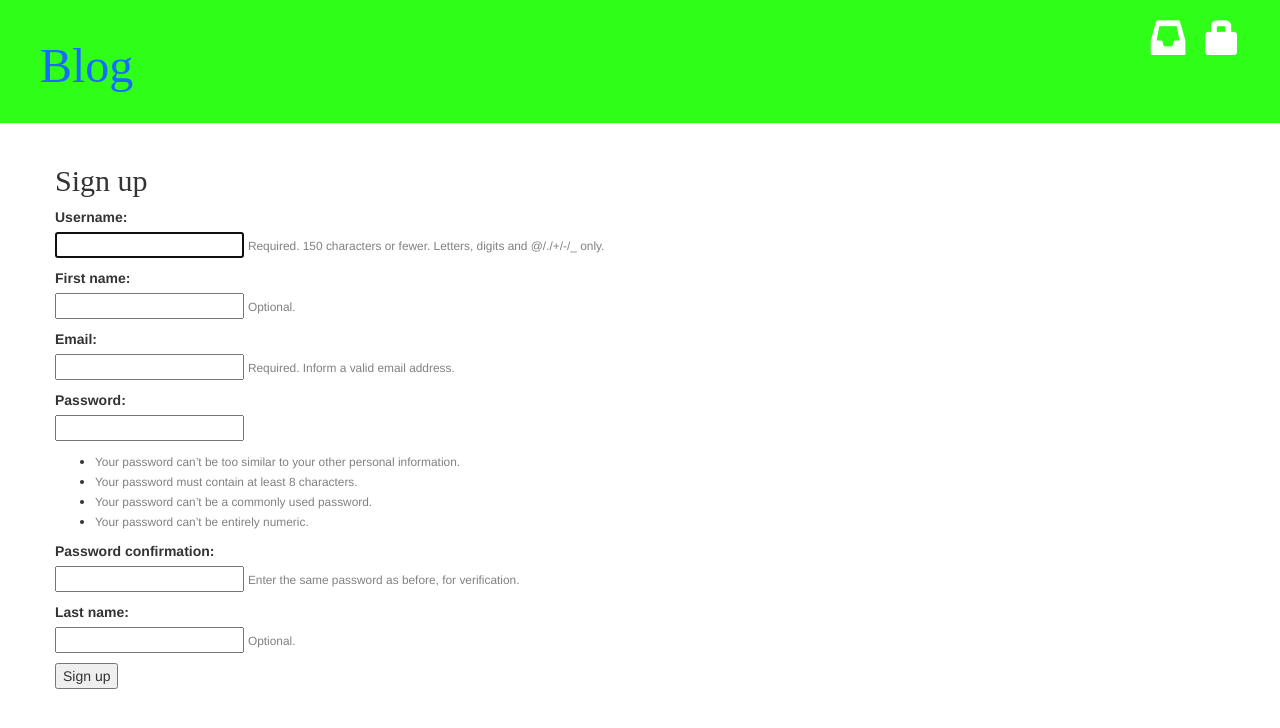
After one commit to Vladiverev/django_test, a Django app: page /accounts/signup/ in a window 1280 px wide. The commit adds this page. Shown: the top 728 px of the page. Run offline with Django 3.2, Linux system fonts and the light colour scheme; some libraries are stand-ins or nearby versions.

Commit message:
commetns

```diff
--- a/blog/blog/settings.py
+++ b/blog/blog/settings.py
@@ -38,6 +38,7 @@ INSTALLED_APPS = [
     'django.contrib.messages',
     'django.contrib.staticfiles',
     'blog_test',
+    'mptt',
 ]
 
 MIDDLEWARE = [
--- a/blog/blog/urls.py
+++ b/blog/blog/urls.py
@@ -15,8 +15,8 @@ Including another URLconf
 """
 from django.conf.urls import include, url
 from django.contrib import admin
+from django.contrib.auth import views
 
-from django.contrib.auth import views
 
 urlpatterns = [
     url(r'^admin/', admin.site.urls),
--- a/blog/blog_test/forms.py
+++ b/blog/blog_test/forms.py
@@ -1,5 +1,6 @@
 from django import forms
-
+from django.contrib.auth.forms import UserCreationForm
+from django.contrib.auth.models import User
 from .models import Post, Comment
 
 
@@ -14,4 +15,14 @@ class CommentForm(forms.ModelForm):
 
     class Meta:
         model = Comment
-        fields = ('author', 'text',)
+        fields = ('text', 'parent')
+
+
+class SignUpForm(UserCreationForm):
+    first_name = forms.CharField(max_length=30, required=False, help_text='Optional.')
+    last_name = forms.CharField(max_length=30, required=False, help_text='Optional.')
+    email = forms.EmailField(max_length=254, help_text='Required. Inform a valid email address.')
+
+    class Meta:
+        model = User
+        fields = ('username', 'first_name', 'email', 'password1', 'password2', )
--- a/blog/blog_test/static/css/blog.css
+++ b/blog/blog_test/static/css/blog.css
@@ -15,7 +15,7 @@
 }
 
 h1, h2, h3, h4 {
-    font-family: 'Lobster', cursive;
+    font-family: 'Tahoma, Geneva, sans-serif'
 }
 
 .date {
@@ -27,6 +27,10 @@ h1, h2, h3, h4 {
 }
 
 .post-form textarea, .post-form input {
+    width: 100%;
+}
+
+.regisrtation-form textarea, .regisrtation-form input {
     width: 100%;
 }
 
@@ -48,3 +52,20 @@ h1, h2, h3, h4 {
 .comment {
     margin: 20px 0px 20px 20px;
 }
+
+div.after-comment > div {
+  display: block;
+  padding:0px 0px 0px 30px;
+  border-left:solid 1px #999;
+  margin-left:6px
+}
+
+div.after-comment > div.drop {
+  display:block;
+  width:12px;
+  z-index:10;
+  cursor:pointer;
+  padding:0;
+  margin:0;
+  border-left:0px;
+}
--- a/blog/blog_test/templates/blog/base.html
+++ b/blog/blog_test/templates/blog/base.html
@@ -15,6 +15,7 @@
                 <p class="top-menu">Hello {{ user.username }} <small>(<a href="{% url 'logout' %}">Log out</a>)</small></p>
             {% else %}
                 <a href="{% url 'login' %}" class="top-menu"><span class="glyphicon glyphicon-lock"></span></a>
+                <a href="{% url 'signup' %}" class="top-menu"><span class="glyphicon glyphicon-inbox"></span></a>
             {% endif %}
             <h1><a href="/">Blog</a></h1>
         </div>
--- a/blog/blog_test/templates/blog/post_list.html
+++ b/blog/blog_test/templates/blog/post_list.html
@@ -8,7 +8,7 @@
             </div>
             <h1><a href="{% url 'post_detail' pk=post.pk %}">{{ post.title }}</a></h1>
             <p>{{ post.text|linebreaksbr }}</p>
-            <a href="{% url 'post_detail' pk=post.pk %}">Comments: {{ post.approved_comments.count }}</a>
+            <a href="{% url 'post_detail' pk=post.pk %}">Comments: {{ post.comments.count }}</a>
         </div>
     {% endfor %}
 {% endblock %}
--- /dev/null
+++ b/blog/blog_test/templates/registration/signup.html
@@ -0,0 +1,21 @@
+{% extends 'blog/base.html' %}
+
+{% block content %}
+  <h2>Sign up</h2>
+  <form method="post">
+    {% csrf_token %}
+    {% for field in form %}
+      <p>
+        {{ field.label_tag }}<br>
+        {{ field }}
+        {% if field.help_text %}
+          <small style="color: grey">{{ field.help_text }}</small>
+        {% endif %}
+        {% for error in field.errors %}
+          <p style="color: red">{{ error }}</p>
+        {% endfor %}
+      </p>
+    {% endfor %}
+    <button type="submit">Sign up</button>
+  </form>
+{% endblock %}
--- a/blog/blog_test/urls.py
+++ b/blog/blog_test/urls.py
@@ -3,6 +3,7 @@ from . import views
 
 urlpatterns = [
     url(r'^$', views.post_list, name='post_list'),
+    url(r'^accounts/signup/$', views.signup, name='signup'),
     url(r'^post/(?P<pk>\d+)/$', views.post_detail, name='post_detail'),
     url(r'^post/new/$', views.post_new, name='post_new'),
     url(r'^post/(?P<pk>\d+)/edit/$', views.post_edit, name='post_edit'),
@@ -10,6 +11,4 @@ urlpatterns = [
     url(r'^post/(?P<pk>\d+)/publish/$', views.post_publish, name='post_publish'),
     url(r'^post/(?P<pk>\d+)/remove/$', views.post_remove, name='post_remove'),
     url(r'^post/(?P<pk>\d+)/comment/$', views.add_comment_to_post, name='add_comment_to_post'),
-    url(r'^comment/(?P<pk>\d+)/approve/$', views.comment_approve, name='comment_approve'),
-    url(r'^comment/(?P<pk>\d+)/remove/$', views.comment_remove, name='comment_remove'),
 ]
--- a/blog/blog_test/views.py
+++ b/blog/blog_test/views.py
@@ -1,10 +1,9 @@
-from django.shortcuts import render, get_object_or_404
+from django.shortcuts import render, get_object_or_404, redirect
 from django.utils import timezone
 from .models import Post, Comment
-from .forms import PostForm, CommentForm
-from django.shortcuts import redirect
+from .forms import PostForm, CommentForm, SignUpForm
 from django.contrib.auth.decorators import login_required
-
+from django.contrib.auth import login, authenticate
 
 # Create your views here.
 
@@ -13,10 +12,35 @@ def post_list(request):
     posts = Post.objects.filter(published_date__lte=timezone.now()).order_by('published_date')
     return render(request, 'blog/post_list.html', {'posts': posts})
 
-@login_required
+
+
 def post_detail(request, pk):
     post = get_object_or_404(Post, pk=pk)
-    return render(request, 'blog/post_detail.html', {'post': post})
+    if request.method == "POST":
+        form = CommentForm(request.POST)
+        if form.is_valid():
+            comment = form.save(commit=False)
+            comment.post = post
+            comment.save()
+            return redirect('post_detail', pk=post.pk)
+    else:
+        form = CommentForm()
+    return render(request, 'blog/post_detail.html', {'form': form, 'post': post})
+
+
+def signup(request):
+    if request.method == 'POST':
+        form = SignUpForm(request.POST)
+        if form.is_valid():
+            form.save()
+            username = form.cleaned_data.get('username')
+            raw_password = form.cleaned_data.get('password1')
+            user = authenticate(username=username, password=raw_password)
+            login(request, user)
+            return redirect('post_list')
+    else:
+        form = SignUpForm()
+    return render(request, 'registration/signup.html', {'form': form})
 
 @login_required
 def post_new(request):
@@ -47,12 +71,16 @@ def post_edit(request, pk):
         form = PostForm(instance=post)
     return render(request, 'blog/post_edit.html', {'form': form})
 
+
+
+
+
 @login_required
 def post_draft_list(request):
     posts = Post.objects.filter(published_date__isnull=True).order_by('created_date')
     return render(request, 'blog/post_draft_list.html', {'posts': posts})
 
-
+@login_required
 def post_publish(request, pk):
     post = get_object_or_404(Post, pk=pk)
     post.publish()
@@ -82,15 +110,3 @@ def add_comment_to_post(request, pk):
     else:
         form = CommentForm()
     return render(request, 'blog/add_comment_to_post.html', {'form': form})
-
-@login_required
-def comment_approve(request, pk):
-    comment = get_object_or_404(Comment, pk=pk)
-    comment.approve()
-    return redirect('post_detail', pk=comment.post.pk)
-
-@login_required
-def comment_remove(request, pk):
-    comment = get_object_or_404(Comment, pk=pk)
-    comment.delete()
-    return redirect('post_detail', pk=comment.post.pk)
```
Also changed, not shown: blog/blog_test/models.py (+12 -7 lines), blog/blog_test/templates/blog/post_detail.html (+22 -20 lines), blog/blog_test/migrations/0001_initial.py, blog/blog_test/migrations/0002_comment.py (deleted), blog/blog_test/templates/registration/login.html (indentation only), blog/db.sqlite3.
